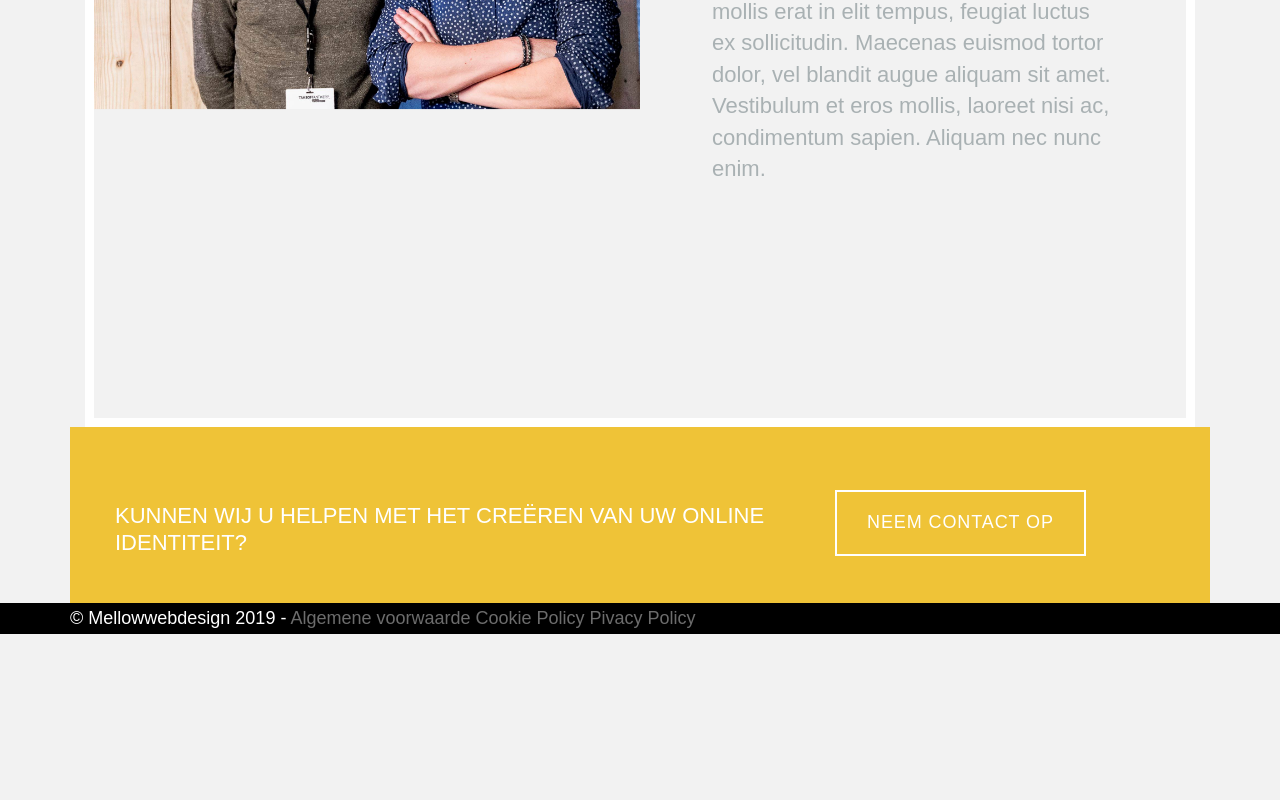
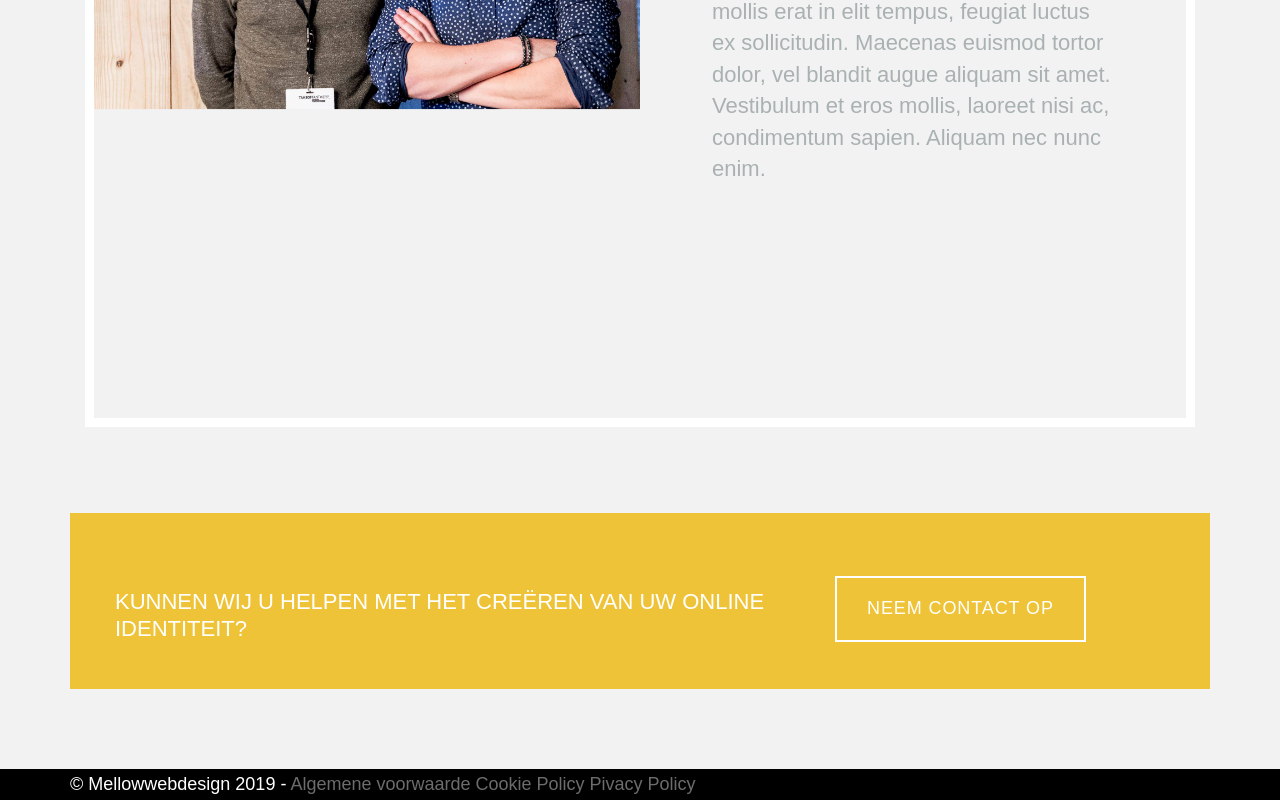
Before and after one commit to stinooww/mellow2, a React (Create React App) app in the folder frontend/: page /about in a window 1280 px wide. Shown: the part 675-1475 px from the top of the page. Before the commit the page ends 1309 px from the top, so only its background shows below. Built offline with nearby package versions, Linux system fonts and the light colour scheme.

Commit message:
about pagina af

```diff
--- a/frontend/src/App.css
+++ b/frontend/src/App.css
@@ -1502,6 +1502,9 @@ h2:after {
   100% {
     opacity: 1; } }
 
+.cta-padding {
+  margin: 112vh 0 10vh 0; }
+
 .dicomenu {
   background-image: url("images/dicomenu1.png"); }
 
--- a/frontend/src/pages/About/About.jsx
+++ b/frontend/src/pages/About/About.jsx
@@ -31,7 +31,9 @@ export default class Home extends Component {
                         </article>
                     </Col>
                     </div>
-                    <CallToAction/>
+                    <div className="cta-padding">
+                        <CallToAction/>
+                    </div>
                 </Grid>
 
         )
--- a/frontend/src/styling/_About.scss
+++ b/frontend/src/styling/_About.scss
@@ -303,3 +303,7 @@
   }
 
 }
+
+.cta-padding {
+  margin: 112vh 0 10vh 0;
+}
```
